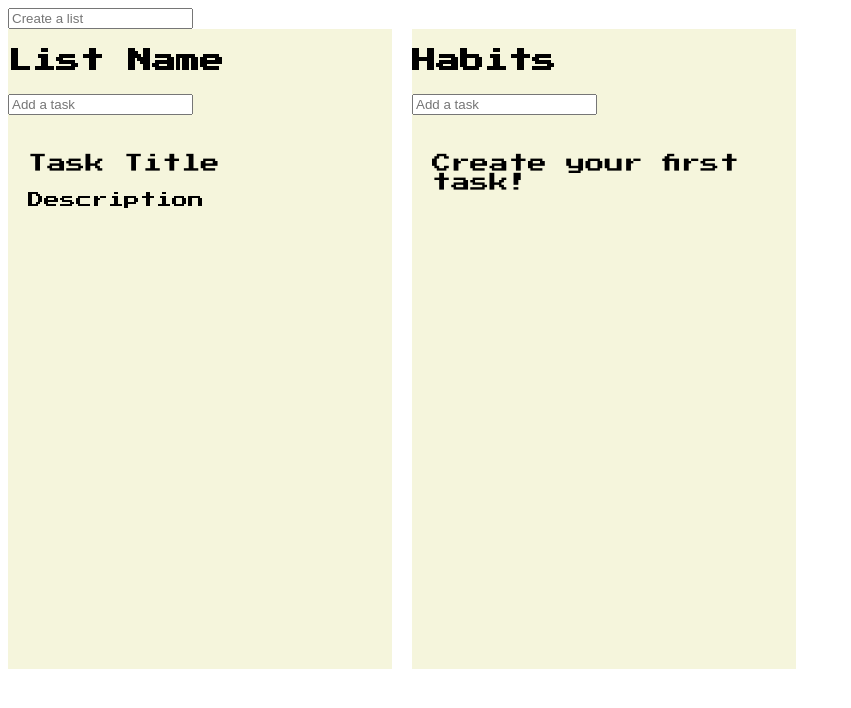
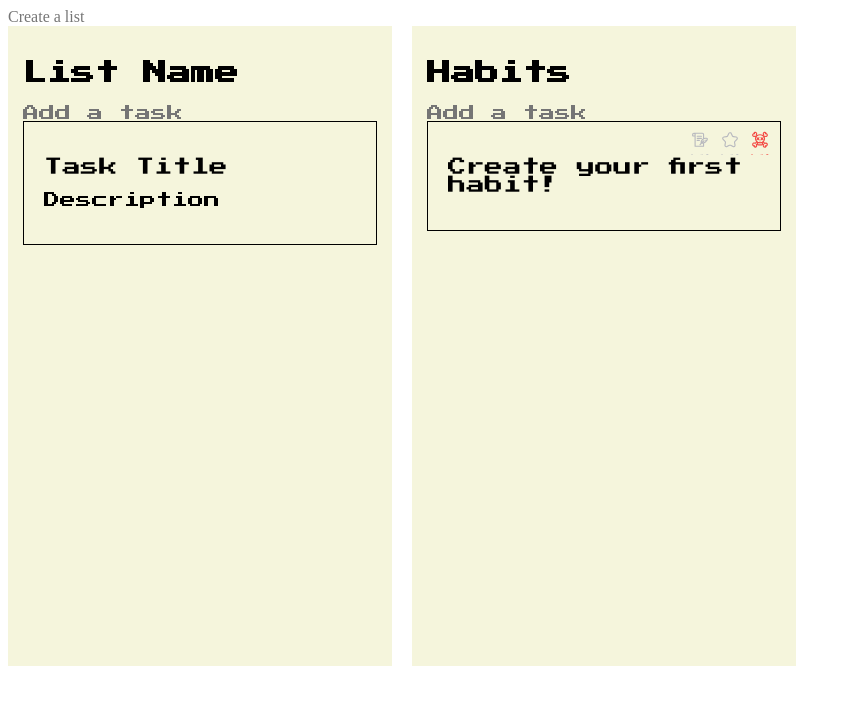
Before and after one commit to WillxChen/op-todo-list, a website built with webpack: page dist/index.html in a window 1280 px wide. Shown: the whole page, without its empty margins (0-851 px from the left). Built offline with nearby package versions, Linux system fonts and the light colour scheme.

Commit message:
Add toolbar to each task

```diff
--- a/src/modules/EventHandler.js
+++ b/src/modules/EventHandler.js
@@ -33,14 +33,29 @@ const EventHandler = () => {
     }
   };
 
+  // Refactor this mess later
+  function autoResize() {
+    this.style.height = "auto";
+    this.style.height = this.scrollHeight + "px";
+  }
+
   const editTask = (e, taskId, currentList) => {
     const el = e.target;
+    if (!el.classList.contains("task-title")) {
+      return;
+    }
     const previous = el.cloneNode(true);
-    const input = document.createElement("input");
+    const input = document.createElement("textarea");
+    const currentTask = currentList.getTaskById(taskId);
 
-    const currentTask = currentList.getTaskById(taskId);
+    input.classList.add("temp-input");
     input.value = currentTask.title;
+    // input.style.wrap = "soft";
+    input.style.wordBreak = "break-word";
+
     el.replaceWith(input);
+    input.style.height = "auto";
+    input.style.height = input.scrollHeight + "px";
 
     const save = () => {
       // Save the input value into the selected task
@@ -58,10 +73,19 @@ const EventHandler = () => {
     input.addEventListener("blur", save, {
       once: true,
     });
+
+    input.addEventListener("input", autoResize, false);
     input.focus();
   };
 
   const toggleDetails = (e, task) => {
+    if (
+      e.target.tagName === "IMG" ||
+      e.target.tagName === "P" ||
+      e.target.tagName === "TEXTAREA"
+    ) {
+      return;
+    }
     const taskContainer = e.target.closest(".task");
     const expandedDetails = taskContainer.querySelector(".expanded-details");
     taskContainer.classList.toggle("expanded");
--- a/src/modules/ListHandler.js
+++ b/src/modules/ListHandler.js
@@ -3,7 +3,7 @@ import { renderListElements } from "./ListRenderer";
 const ListHandler = () => {
   const createDefaultList = (currentProject) => {
     const habitList = currentProject.createList("Habits");
-    habitList.createTask("Create your first task!");
+    habitList.createTask("Create your first habit!");
   };
 
   const checkForLists = (currentProject) => {
--- a/src/modules/Project.js
+++ b/src/modules/Project.js
@@ -1,7 +1,9 @@
 import List from "./List";
 
-const Project = () => {
+const Project = (id = crypto.randomUUID().slice(0, 8)) => {
   const lists = [];
+
+  const getId = () => id;
 
   const getLists = () => lists;
 
@@ -9,12 +11,13 @@ const Project = () => {
     lists.push(List(title));
     return lists[lists.length - 1];
   };
+
   const findList = (listId) => {
     const listIndex = lists.findIndex((list) => list.id === listId);
     return lists[listIndex];
   };
 
-  return { getLists, createList, findList };
+  return { getId, getLists, createList, findList };
 };
 
 export default Project;
--- a/src/modules/TaskRenderer.js
+++ b/src/modules/TaskRenderer.js
@@ -1,5 +1,9 @@
 import { editTask, toggleDetails } from "./EventHandler.js";
-import { createCustomElement } from "./customElementHelper.js";
+import {
+  createCustomElement,
+  appendCustomElement,
+} from "./customElementHelper.js";
+import Toolbar from "./Toolbar.js";
 
 const TaskRenderer = () => {
   const renderTaskElements = (target, tasks) => {
@@ -9,25 +13,31 @@ const TaskRenderer = () => {
   const createTaskElements = (tasks, currentList) => {
     return tasks.map((task) => {
       // Div container
-      const div = document.createElement("div");
-      div.className = "task";
-      div.dataset.id = task.id;
+      const taskContainer = document.createElement("div");
+      taskContainer.className = "task";
+      taskContainer.dataset.id = task.id;
 
       // Paragraph element
-      const p = document.createElement("p");
-      p.textContent = task.title;
-      div.appendChild(p);
+      const title = createCustomElement({
+        tagName: "p",
+        classList: "task-title",
+        textContent: task.title,
+      });
+      taskContainer.append(title);
+
+      const toolbar = Toolbar(currentList, task);
+      taskContainer.append(toolbar.createToolbar(currentList, taskContainer));
 
       // Add onclick to change element to input on click
-      div.addEventListener("dblclick", (e) => {
+      taskContainer.addEventListener("dblclick", (e) => {
         editTask(e, task.id, currentList);
       });
 
-      div.addEventListener("click", (e) => {
+      taskContainer.addEventListener("click", (e) => {
         toggleDetails(e, task);
       });
 
-      return div;
+      return taskContainer;
     });
   };
 
@@ -50,7 +60,6 @@ const TaskRenderer = () => {
     // description &&
     expandedDiv.append(
       createCustomElement({
-        target: expandedDiv,
         tagName: "p",
         classList: "description",
         textContent: "description",
@@ -60,7 +69,6 @@ const TaskRenderer = () => {
     // dueDate &&
     expandedDiv.append(
       createCustomElement({
-        target: expandedDiv,
         tagName: "p",
         classList: "due-date",
         textContent: "dueDate",
@@ -70,7 +78,6 @@ const TaskRenderer = () => {
     // difficulty &&
     expandedDiv.append(
       createCustomElement({
-        target: expandedDiv,
         tagName: "p",
         classList: "difficulty",
         textContent: "difficulty",
--- /dev/null
+++ b/src/modules/Toolbar.js
@@ -0,0 +1,65 @@
+import { createCustomElement } from "./customElementHelper.js";
+import ToolbarEventHandler from "./ToolbarEventHandler.js";
+
+// Create toolbar will return a fragment container of three buttons
+//
+
+const Toolbar = (currentList, task) => {
+  const eventHandler = ToolbarEventHandler(currentList, task);
+
+  const tools = [
+    {
+      name: "Edit",
+      imgSrc: "../src/imgs/noun-quill-4626718.svg",
+      className: "filter-gray",
+    },
+    {
+      name: "Set Priority",
+      imgSrc: "../src/imgs/noun-star-4485746.svg",
+      className: "filter-gray",
+      onClick: (e) => eventHandler.setPriority(e),
+    },
+    {
+      name: "Delete",
+      imgSrc: "../src/imgs/noun-skull-4485674.svg",
+      className: "filter-red",
+      onClick: (e) => eventHandler.deleteTask(e),
+    },
+  ];
+
+  const createToolbar = () => {
+    const toolbarContainer = createCustomElement({
+      tagName: "div",
+      classList: "toolbar",
+    });
+    toolbarContainer.append(__createBtns(tools));
+    return toolbarContainer;
+  };
+  const __createBtns = (tools) => {
+    const fragment = document.createDocumentFragment();
+    tools.forEach((tool) => {
+      const { name, imgSrc, className, onClick } = tool;
+      // Toolbar will consist of:
+      // Edit
+      // Set Priority - isPriority
+      // Delete
+      const btn = createCustomElement({
+        tagName: "button",
+        attribute: ["aria-label", `${name}`],
+      });
+      const img = createCustomElement({
+        tagName: "img",
+        attributes: ["src", `${imgSrc}`],
+        classList: className,
+      });
+      btn.onclick = onClick;
+      btn.append(img);
+      fragment.append(btn);
+    });
+    return fragment;
+  };
+
+  return { createToolbar };
+};
+
+export default Toolbar;
--- /dev/null
+++ b/src/modules/ToolbarEventHandler.js
@@ -0,0 +1,28 @@
+const ToolbarEventHandler = (currentList, task) => {
+  const setEditMode = (e) => {
+    e.target.closest(".expanded-details");
+  };
+
+  const setPriority = (e) => {
+    const currentTask = currentList.getTaskById(task.id);
+    if (currentTask.priority) {
+      currentList.updateTask(task.id, { priority: false });
+      e.target.closest("img").src = "../src/imgs/noun-star-4485746.svg";
+    } else {
+      currentList.updateTask(task.id, { priority: true });
+      e.target.closest("img").src = "../src/imgs/noun-star-4485827.svg";
+    }
+    e.target.closest(".task").classList.toggle("isPriority");
+    e.target.closest("img").classList.toggle("filter-gray");
+    e.target.closest("img").classList.toggle("filter-yellow");
+  };
+
+  const deleteTask = (e) => {
+    currentList.removeTask(task.id);
+    e.target.closest(".task").remove();
+  };
+
+  return { setEditMode, setPriority, deleteTask };
+};
+
+export default ToolbarEventHandler;
--- a/src/modules/UserInterface.js
+++ b/src/modules/UserInterface.js
@@ -1,8 +1,10 @@
 import Project from "./Project.js";
+import { checkForLists } from "./ListHandler.js";
 import { handleCreateListInput } from "./EventHandler.js";
-import { checkForLists } from "./ListHandler.js";
 
 const currentProject = Project();
+sessionStorage.setItem("currentProject", JSON.stringify(currentProject));
+console.log(JSON.parse(sessionStorage.currentProject));
 
 const UserInterface = (() => {
   const input = document.querySelector("#list-input");
--- a/src/modules/customElementHelper.js
+++ b/src/modules/customElementHelper.js
@@ -1,4 +1,5 @@
 const customElementHelper = () => {
+  // Pass in a object of { [target]., tagName, classList, textContent, attributes }
   function appendCustomElement(options) {
     const { target } = options;
     const targetElement = document.querySelector(target);
--- a/src/styles.css
+++ b/src/styles.css
@@ -1,4 +1,8 @@
 @import url('https://fonts.googleapis.com/css2?family=Press+Start+2P&family=VT323&display=swap');
+* {
+  box-sizing: border-box;
+}
+
 .list-container {
   display: flex;
   flex: 1;
@@ -8,20 +12,99 @@
   font-family: 'Press Start 2P', cursive;
 }
 
-/* input {
+input {
   all: unset;
-} */
+}
 
 .list {
   width: 30vw;
   height: 80vh;
   background-color: beige;
+  padding: 15px;
 }
 
 .task {
+  position: relative;
   padding: 20px;
+  border: 1px solid black;
 }
 
-.task p:first-child {
-  font-size: 1.2rem;
+.task p {
+  margin: 1rem 0;
+  word-break: break-word;
 }
+
+.task-input {
+  width: 100%;
+}
+
+/* .isPriority {
+  background-color: wheat;
+} */
+
+.task > p:first-child {
+  font-size: 1.15rem;
+  user-select: none;
+}
+
+.expanded-details {
+  font-size: 1rem;
+}
+
+textarea {
+  all: unset;
+  font-size: 1.15rem;
+  width: 100%;
+  padding-top: 1px;
+  margin-top: calc(1rem - 1px);
+  border-bottom: 1px solid black;
+}
+
+button {
+  background: none;
+  border: none;
+  width: 30px;
+  height: 30px;
+  display: grid;
+  align-items: center;
+  padding: 0;
+}
+
+button img {
+  display: grid;
+  align-items: center;
+  justify-content: center;
+
+  padding: 2px 6px;
+  width: 100%;
+  height: 100%;
+}
+
+button:hover {
+    -webkit-filter: brightness(.5);
+    filter: brightness(.5);
+}
+
+.filter-red {
+  filter: invert(43%) sepia(27%) saturate(7280%) hue-rotate(336deg) brightness(98%) contrast(94%);
+}
+
+.filter-gray {
+  /* filter: invert(42%) sepia(2%) saturate(3398%) hue-rotate(167deg) brightness(102%) contrast(69%); */
+  filter: invert(82%) sepia(9%) saturate(127%) hue-rotate(194deg) brightness(90%) contrast(88%);
+}
+
+.filter-yellow {
+  filter: invert(78%) sepia(94%) saturate(579%) hue-rotate(317deg) brightness(114%) contrast(101%);
+  stroke-width: 1px;
+}
+
+.toolbar {
+  display: flex;
+  position: absolute;
+  align-items: center;
+  justify-content: center;
+  top: 5px;
+  right: 5px;
+  user-select: none;
+}
```
Also changed, not shown: dist/main.js, src/imgs/noun-quill-4626718.svg (added), src/imgs/noun-skull-4485674.svg (added), src/imgs/noun-star-4485746.svg (added), src/imgs/noun-star-4485827.svg (added).
